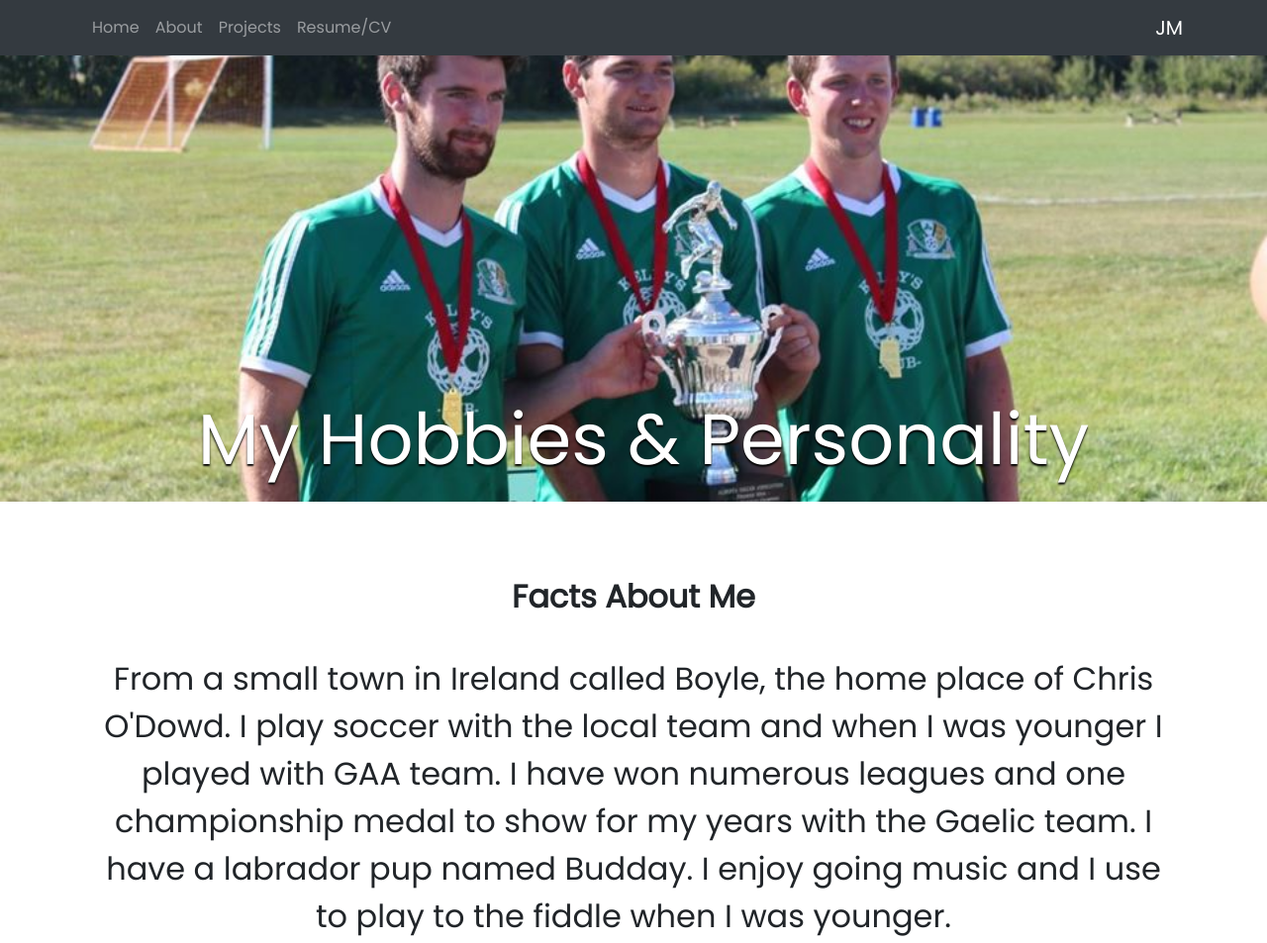
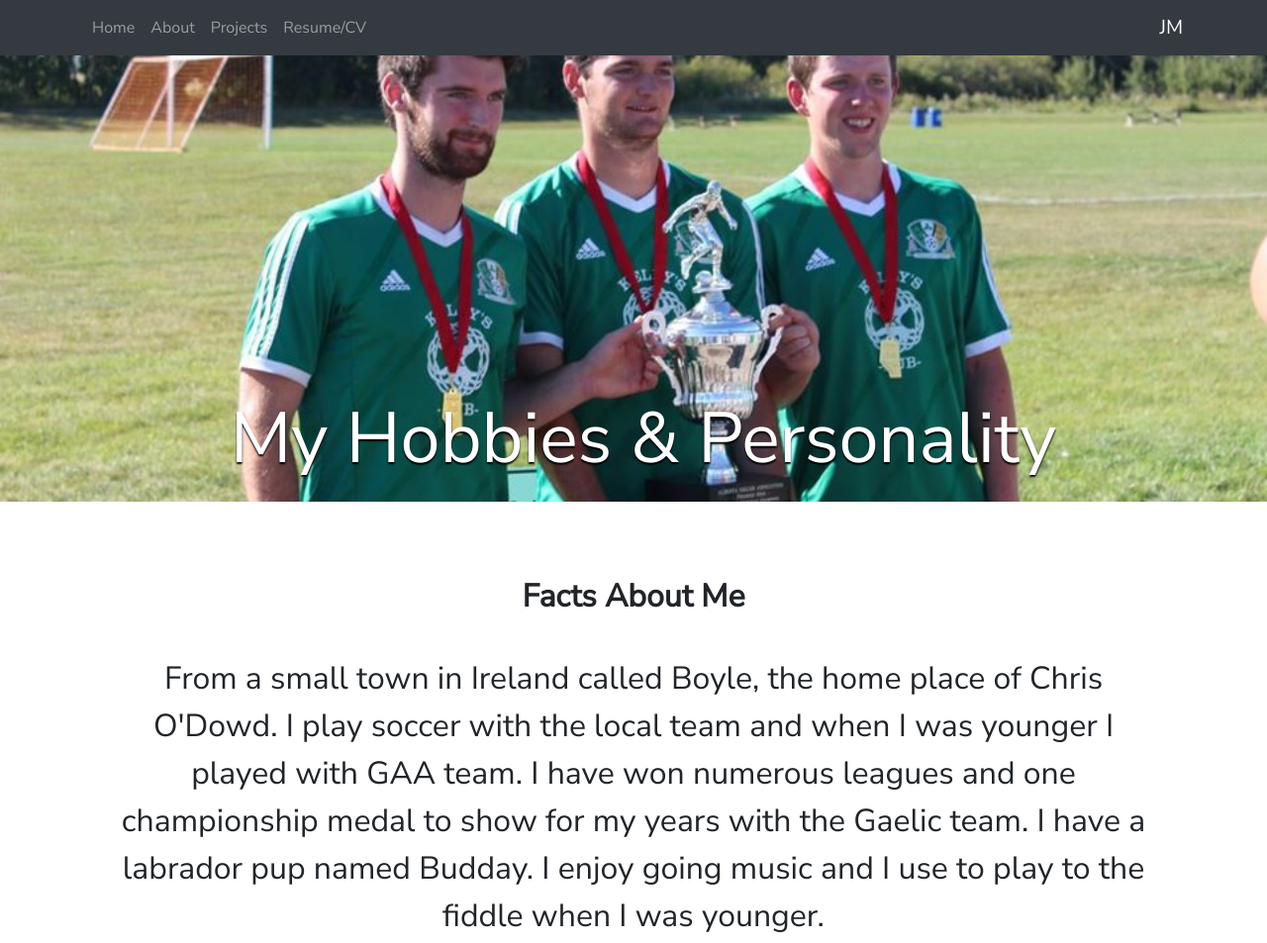
Before and after one commit to JackM1994/treehouse_project9, a plain HTML site: page about.html in a window 1280 px wide. Shown: the top 953 px of the page at 99% size. Drawn offline with nearby package versions, Linux system fonts and the light colour scheme.

Commit message:
changed font

```diff
--- a/about.html
+++ b/about.html
@@ -9,7 +9,7 @@
     <script src="https://cdn.jsdelivr.net/npm/jquery@3.4.1/dist/jquery.min.js"></script>
     <link rel="stylesheet" href="js/dist/jquery.fancybox.min.css" />
     <script src="js/dist/jquery.fancybox.min.js"></script>
-    <link href="https://fonts.googleapis.com/css?family=Poppins&display=swap" rel="stylesheet">
+    <link href="https://fonts.googleapis.com/css?family=Nunito+Sans&display=swap" rel="stylesheet">
     <link rel="stylesheet" href="https://maxcdn.bootstrapcdn.com/bootstrap/4.0.0-beta/css/bootstrap.min.css" integrity="sha384-/Y6pD6FV/Vv2HJnA6t+vslU6fwYXjCFtcEpHbNJ0lyAFsXTsjBbfaDjzALeQsN6M" crossorigin="anonymous">
     <link href="https://fonts.googleapis.com/css?family=Dancing+Script&display=swap" rel="stylesheet">
     <link rel="stylesheet" href="css/stylesheet.css">
--- a/css/stylesheet.css
+++ b/css/stylesheet.css
@@ -6,9 +6,8 @@ a{
 }
 body{
     margin: auto 0;
-    font-family: 'Poppins', sans-serif;
+    font-family: 'Nunito Sans', sans-serif;
 }
-
 .jumbotron-headline h1,
 .lead{
     margin-bottom: 20px;
```
Also changed, not shown: index.html (+1 -1 lines), resume.html (+1 -1 lines).
